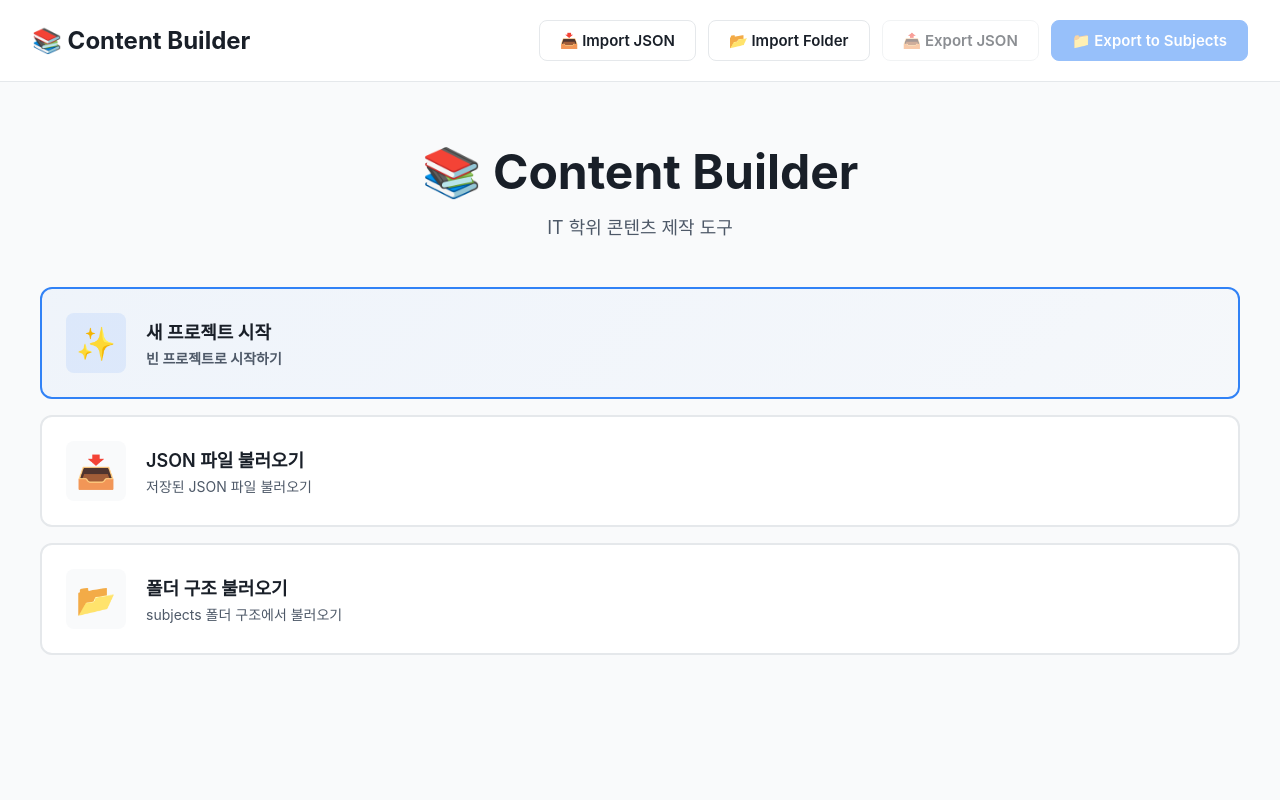
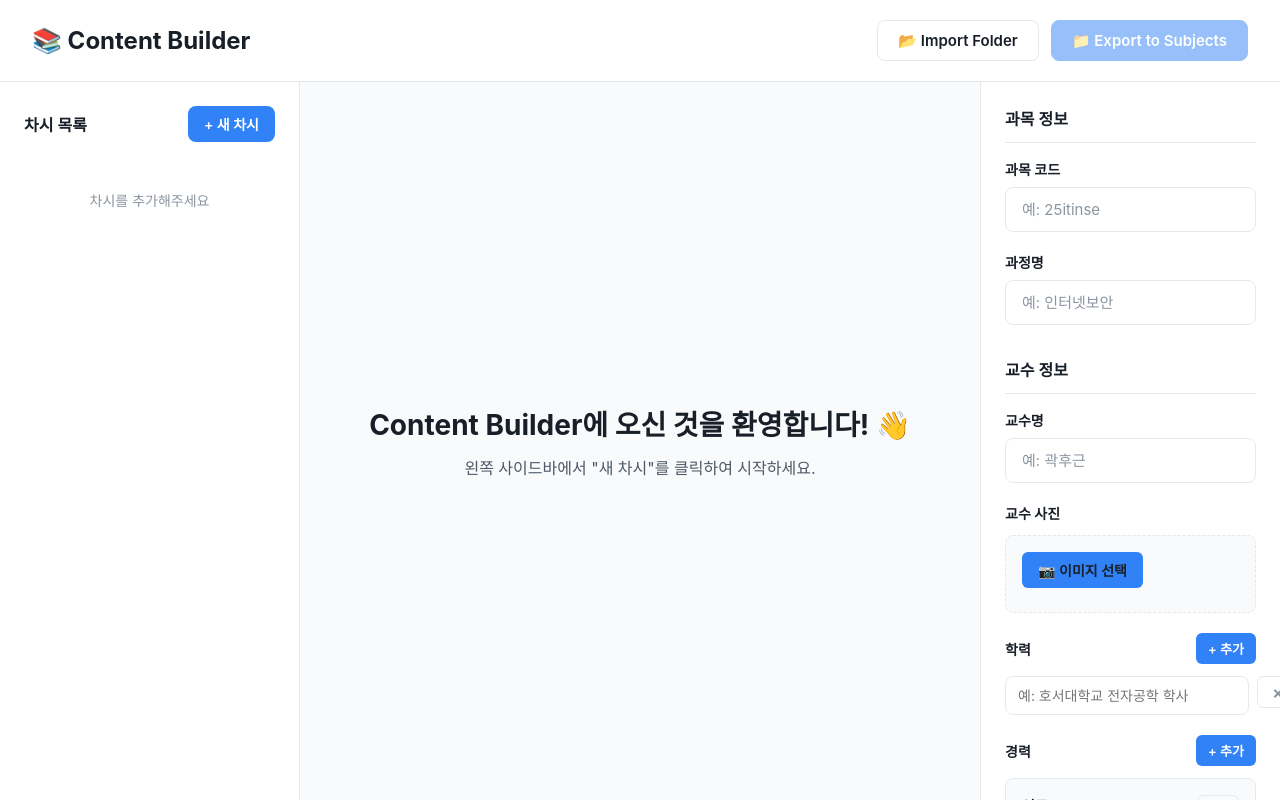
Before and after one commit to mhoo999/content-builder, a React (Vite) app: page / in a window 1280 px wide. Built offline with nearby package versions, Linux system fonts and the light colour scheme.

Commit message:
refactor: 홈 화면 및 Import/Export JSON 기능 제거

```diff
--- a/src/App.jsx
+++ b/src/App.jsx
@@ -1,10 +1,9 @@
-import { useState, useEffect } from 'react';
+import { useState } from 'react';
 import { createCourseData, createBuilderLessonData, createProfessorData } from './models/dataModel';
 import ProfessorSection from './components/Professor/ProfessorSection';
 import PreparationSection from './components/Preparation/PreparationSection';
 import LearningSection from './components/Learning/LearningSection';
 import SummarySection from './components/Summary/SummarySectionNew';
-import Home from './components/Home/Home';
 import { convertDataJsonToBuilderFormat, parseSubjectsJson, parseProfessorInfo } from './utils/folderParser';
 import './App.css';
 
@@ -23,25 +22,6 @@ function App() {
 
   // 오른쪽 사이드바 접기/펼치기
   const [rightSidebarOpen, setRightSidebarOpen] = useState(true);
-
-  // 화면 모드 (home: 홈 화면, editor: 에디터 화면)
-  const [viewMode, setViewMode] = useState('home');
-
-  // 자동 저장 (로컬 스토리지)
-  useEffect(() => {
-    if (viewMode === 'editor' && courseData.courseCode && courseData.lessons.length > 0) {
-      const projectKey = `content-builder-project-${courseData.courseCode}`;
-      const dataToSave = {
-        ...courseData,
-        lastModified: new Date().toISOString()
-      };
-      try {
-        localStorage.setItem(projectKey, JSON.stringify(dataToSave));
-      } catch (error) {
-        console.error('자동 저장 실패:', error);
-      }
-    }
-  }, [courseData, viewMode]);
 
   // 새 차시 추가
   const addLesson = () => {
@@ -101,18 +81,6 @@ function App() {
       ...prev,
       professor: { ...prev.professor, [field]: value }
     }));
-  };
-
-  // JSON Export
-  const exportJSON = () => {
-    const dataStr = JSON.stringify(courseData, null, 2);
-    const blob = new Blob([dataStr], { type: 'application/json' });
-    const url = URL.createObjectURL(blob);
-    const link = document.createElement('a');
-    link.href = url;
-    link.download = `${courseData.courseCode || 'course'}_builder.json`;
-    link.click();
-    URL.revokeObjectURL(url);
   };
 
   // Export to Subjects Folder
@@ -185,51 +153,6 @@ function App() {
         `터미널에서 다음 명령어를 실행하세요:\n\n${command}`
       );
     }
-  };
-
-  // JSON Import
-  const importJSON = (event) => {
-    const file = event.target.files[0];
-    if (file) {
-      const reader = new FileReader();
-      reader.onload = (e) => {
-        try {
-          const data = JSON.parse(e.target.result);
-          setCourseData(data);
-          setCurrentLessonIndex(0);
-          setViewMode('editor');
-          alert('데이터를 성공적으로 불러왔습니다!');
-        } catch (error) {
-          alert('JSON 파일을 읽는 중 오류가 발생했습니다: ' + error.message);
-        }
-      };
-      reader.readAsText(file);
-    }
-  };
-
-  // 프로젝트 불러오기 (홈 화면에서)
-  const handleLoadProject = (data) => {
-    setCourseData(data);
-    setCurrentLessonIndex(0);
-    setViewMode('editor');
-  };
-
-  // 새 프로젝트 시작
-  const handleNewProject = () => {
-    if (courseData.lessons.length > 0) {
-      if (!window.confirm('현재 작업 중인 내용이 사라집니다. 새 프로젝트를 시작하시겠습니까?')) {
-        return;
-      }
-    }
-    setCourseData({
-      courseCode: '',
-      courseName: '',
-      backgroundImage: '',
-      professor: createProfessorData(),
-      lessons: []
-    });
-    setCurrentLessonIndex(0);
-    setViewMode('editor');
   };
 
   // Folder Import (subjects/{code}/ 폴더 구조)
@@ -305,7 +228,6 @@ function App() {
       });
 
       setCurrentLessonIndex(0);
-      setViewMode('editor');
       alert(`${lessons.length}개 차시를 성공적으로 불러왔습니다!`);
 
     } catch (error) {
@@ -321,30 +243,9 @@ function App() {
       {/* 헤더 */}
       <header className="header">
         <div className="header-left">
-          {viewMode === 'editor' && (
-            <button
-              className="btn-home-link"
-              onClick={() => {
-                if (window.confirm('홈으로 이동하시겠습니까? (작업 내용은 자동 저장됩니다)')) {
-                  setViewMode('home');
-                }
-              }}
-            >
-              🏠 홈
-            </button>
-          )}
           <h1>📚 Content Builder</h1>
         </div>
         <div className="header-actions">
-          <label className="btn-secondary">
-            📥 Import JSON
-            <input
-              type="file"
-              accept=".json"
-              onChange={importJSON}
-              style={{ display: 'none' }}
-            />
-          </label>
           <label className="btn-secondary">
             📂 Import Folder
             <input
@@ -357,13 +258,6 @@ function App() {
             />
           </label>
           <button
-            className="btn-secondary"
-            onClick={exportJSON}
-            disabled={courseData.lessons.length === 0}
-          >
-            📤 Export JSON
-          </button>
-          <button
             className="btn-primary"
             onClick={exportToSubjects}
             disabled={courseData.lessons.length === 0 || !courseData.courseCode}
@@ -375,14 +269,7 @@ function App() {
       </header>
 
       {/* 메인 컨텐츠 */}
-      {viewMode === 'home' ? (
-        <Home
-          onNewProject={handleNewProject}
-          onLoadProject={handleLoadProject}
-          onImportFolder={importFolder}
-        />
-      ) : (
-        <div className="main-content">
+      <div className="main-content">
         {/* 왼쪽 사이드바 (차시 목록만) */}
         <aside className="sidebar sidebar-left">
           <div className="lessons-list">
@@ -542,8 +429,7 @@ function App() {
             </div>
           )}
         </aside>
-        </div>
-      )}
+      </div>
     </div>
   );
 }
```
